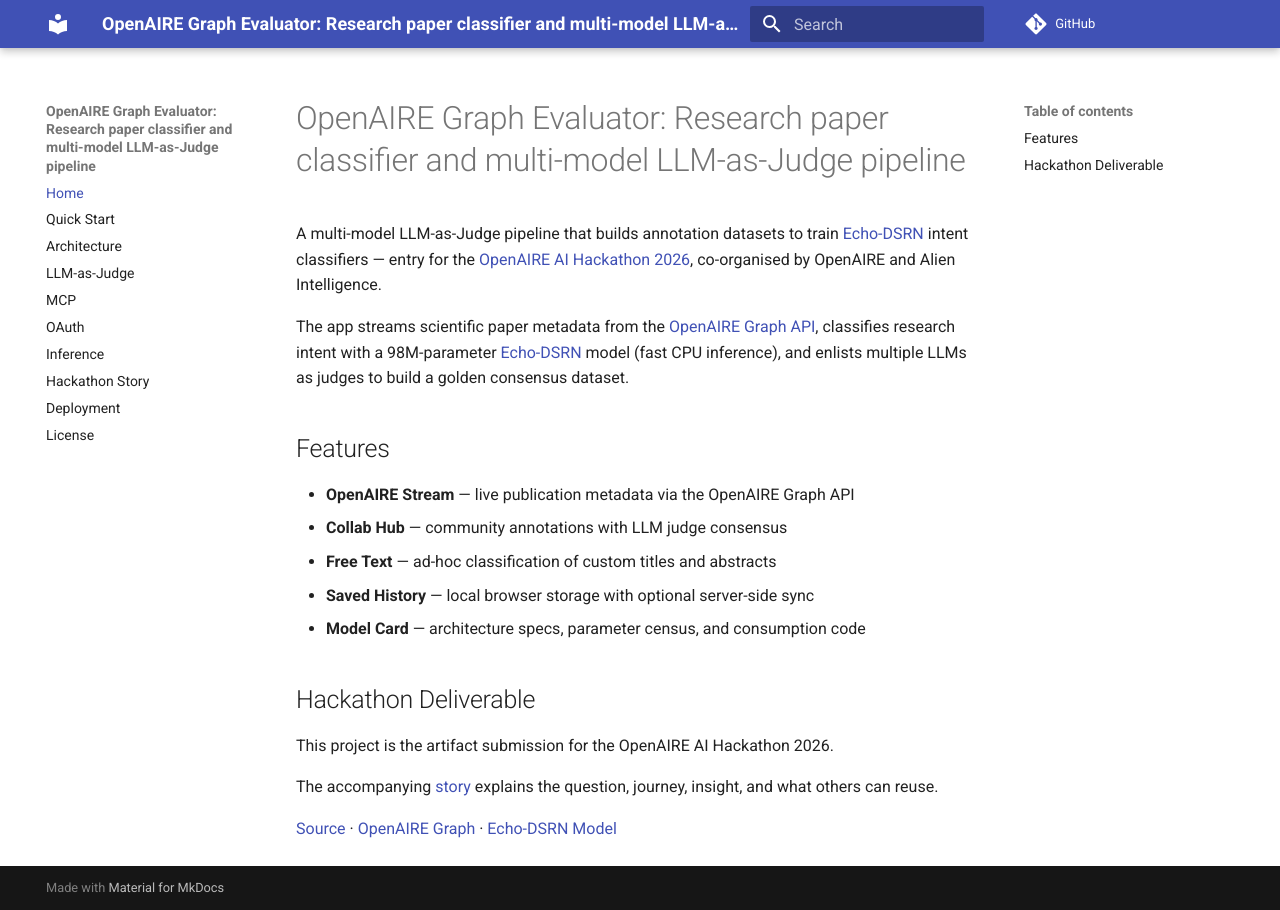
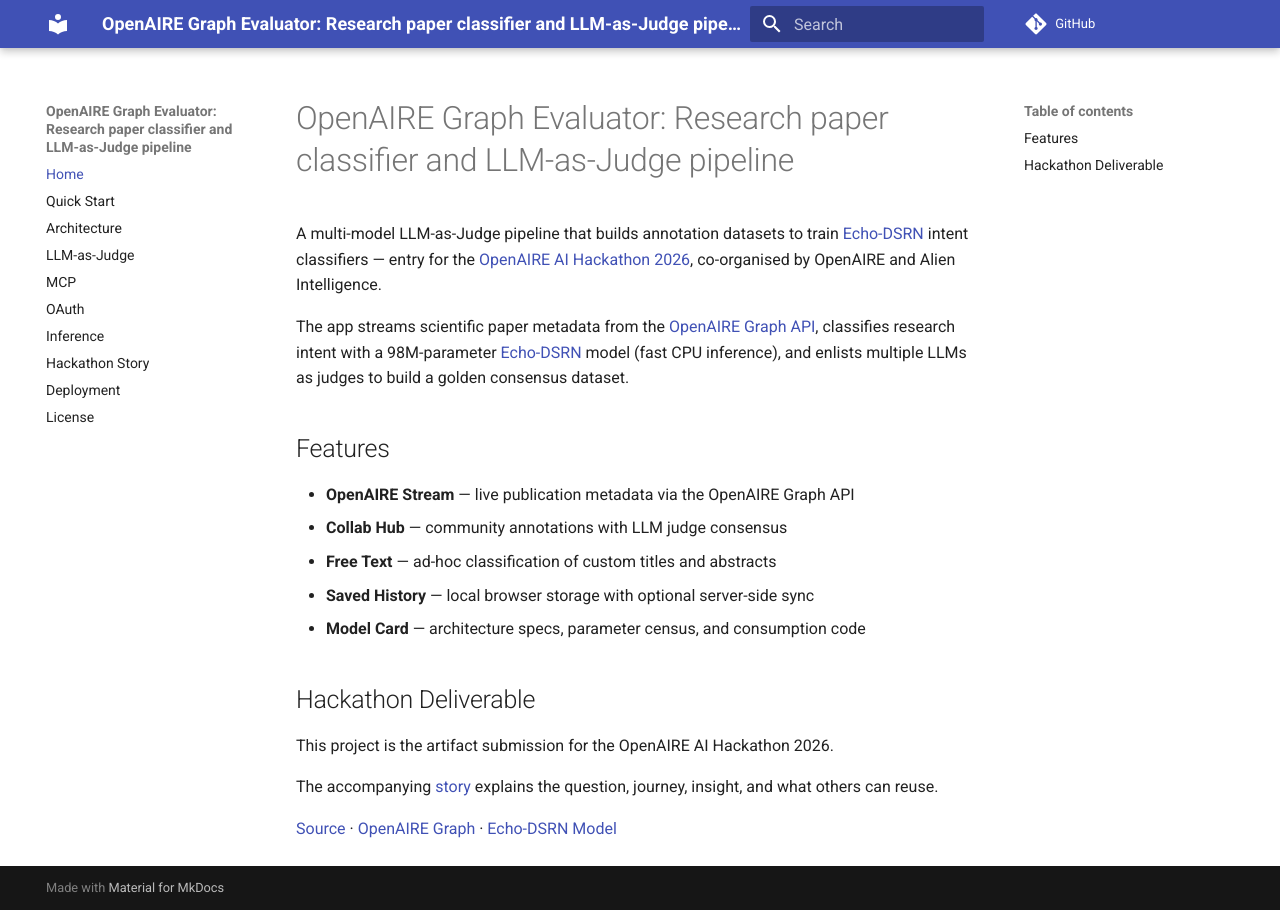
Before and after one commit to ethicalabs-ai/OpenAIRE-AI-Research-Evaluator, an MkDocs documentation site: the page built from docs/index.md, in a window 1280 px wide. Built offline with MkDocs 1.6.1 and Material for MkDocs 9.7.7, drawn with Linux system fonts in a browser that asks for light colours; comment, search, counter and statistics services are not loaded.

Commit message:
docs: shorten title — drop "multi-model" from all titles
Titles now read "OpenAIRE Graph Evaluator: Research paper classifier and
LLM-as-Judge pipeline" across the docs site, the BibTeX citation, the
HF Space card, and the dataset cards.

```diff
--- a/docs/index.md
+++ b/docs/index.md
@@ -1,4 +1,4 @@
-# OpenAIRE Graph Evaluator: Research paper classifier and multi-model LLM-as-Judge pipeline
+# OpenAIRE Graph Evaluator: Research paper classifier and LLM-as-Judge pipeline
 
 A multi-model LLM-as-Judge pipeline that builds annotation datasets to train [Echo-DSRN](https://github.com/ethicalabs-ai/Echo-DSRN) intent classifiers — entry for the [OpenAIRE AI Hackathon 2026](https://innovation.openaire.eu/component/content/article/openaire-ai-hackathon.html), co-organised by OpenAIRE and Alien Intelligence.
 
--- a/mkdocs.yml
+++ b/mkdocs.yml
@@ -1,5 +1,5 @@
-site_name: "OpenAIRE Graph Evaluator: Research paper classifier and multi-model LLM-as-Judge pipeline"
-site_description: Multi-model LLM-as-Judge pipeline for the OpenAIRE AI Hackathon 2026
+site_name: "OpenAIRE Graph Evaluator: Research paper classifier and LLM-as-Judge pipeline"
+site_description: LLM-as-Judge pipeline for the OpenAIRE AI Hackathon 2026
 repo_url: https://github.com/ethicalabs-ai/OpenAIRE-AI-Research-Evaluator
 # HF static Spaces do not serve index.html for directory URLs (story/ falls
 # back to the HF site) — link to explicit story/index.html instead.
```
Also changed, not shown: docs/license.md (+1 -1 lines), extras/echo-dsrn-openaire-clf-docs/README.md (+1 -1 lines).
